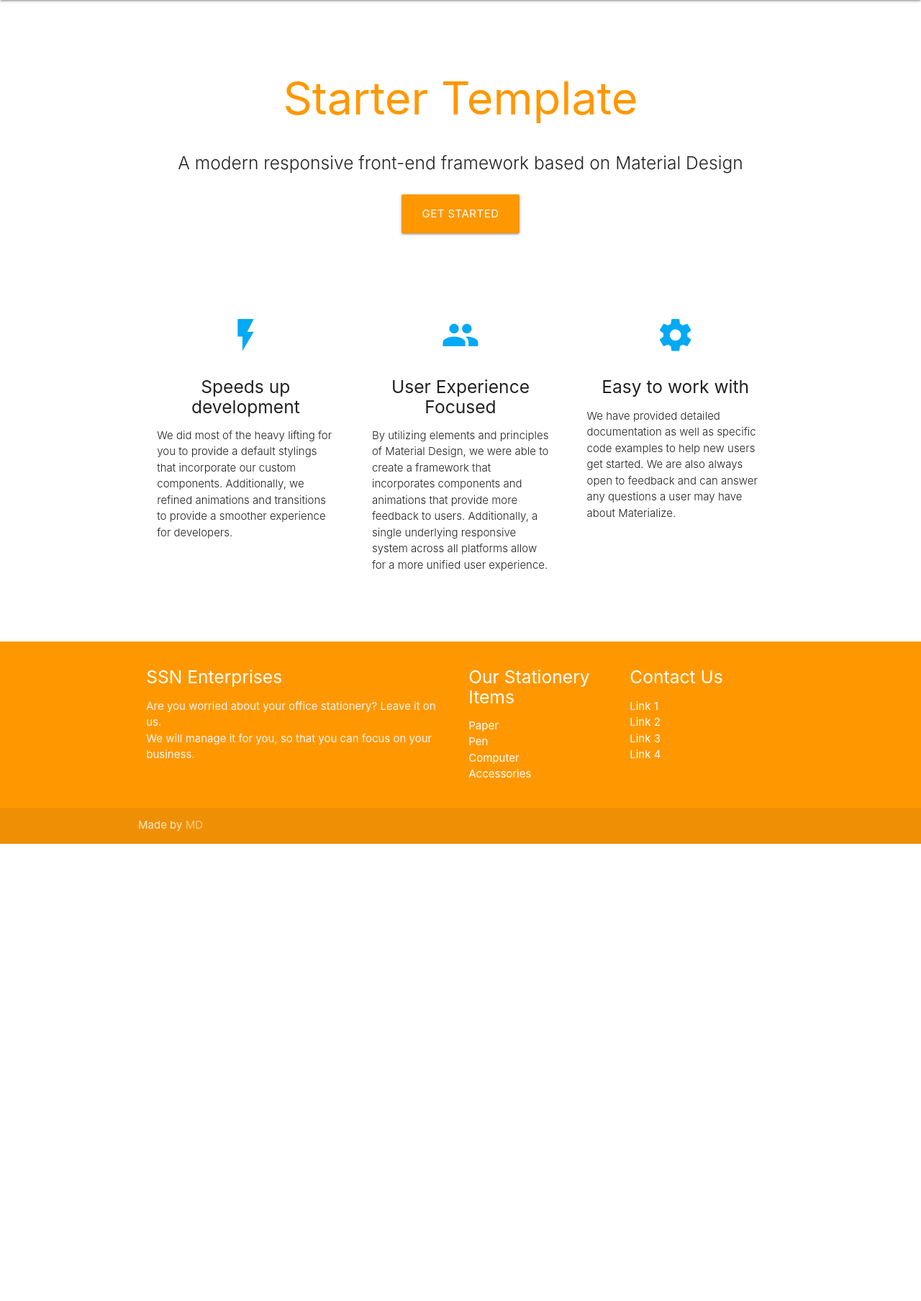
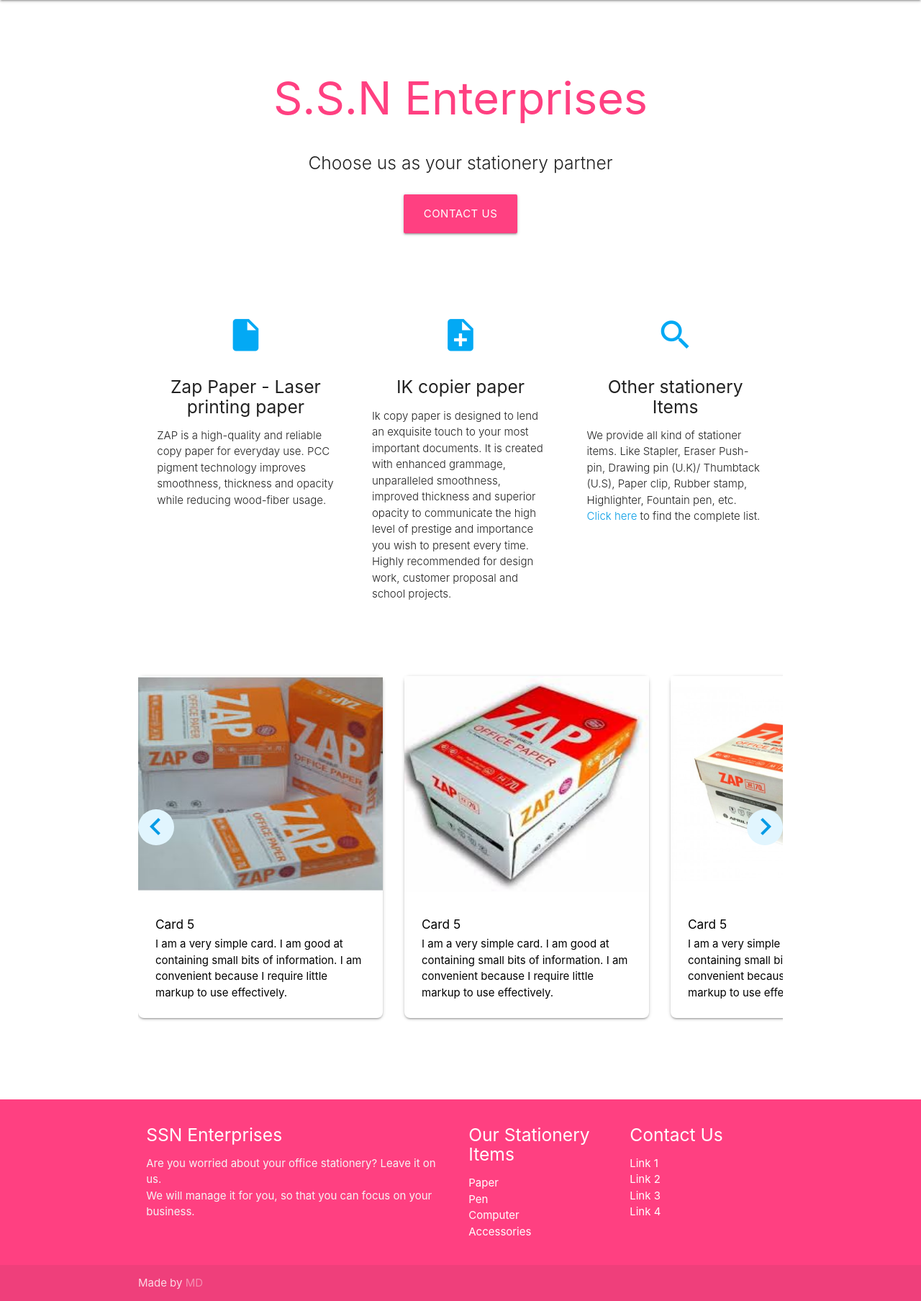
Before and after one commit to mauaadatta/ssn-enterprises.com, a PHP site: page / in a window 1280 px wide. Shown: the part 64-1871 px from the top of the page at 72% size. Before the commit the page ends 1236 px from the top, so only its background shows below. Run offline with PHP 8.4, Linux system fonts and the light colour scheme; some libraries are stand-ins or nearby versions.

Commit message:
Added cards, content and changed styles

```diff
--- a/_config.yml
+++ /dev/null
@@ -1 +0,0 @@
-theme: jekyll-theme-cayman
--- a/css/style.css
+++ b/css/style.css
@@ -10,3 +10,83 @@
 .leckerli-one {
   font-family: "Leckerli One", cursive;
 }
+.carousel {
+  height: 550px !important;
+}
+.carousel .carousel-item {
+  width: 340px !important;
+}
+
+.card {
+  border-radius: 8px;
+  position: relative !important;
+  /* right: 20px !important; */
+}
+.card .card-image img {
+  height: 300px;
+}
+
+.item img {
+  width: 100%;
+}
+.middle-indicator {
+  position: absolute;
+  top: 35%;
+}
+.middle-indicator-text {
+  font-size: 3.2rem;
+}
+a.middle-indicator-text {
+  color: white !important;
+}
+.content-indicator {
+  width: 50px;
+  height: 50px;
+  background: none;
+  -moz-border-radius: 50px;
+  -webkit-border-radius: 50px;
+  border-radius: 50px;
+}
+.indicators {
+  visibility: hidden;
+}
+
+/* label color */
+.input-field label {
+  color: #29b6f6;
+}
+/* label focus color */
+.input-field input[type="text"]:focus + label,
+.input-field input[type="email"]:focus + label,
+.input-field textarea:focus + label {
+  color: #29b6f6 !important;
+}
+/* label underline focus color */
+.input-field input[type="text"]:focus,
+.input-field input[type="email"]:focus,
+.input-field textarea:focus {
+  border-bottom: 1px solid #29b6f6 !important;
+  box-shadow: 0 1px 0 0 #29b6f6 !important;
+}
+/* valid color */
+.input-field input[type="text"].valid,
+.input-field input[type="email"].valid,
+.input-field textarea.valid {
+  border-bottom: 1px solid #29b6f6 !important;
+  box-shadow: 0 1px 0 0 #29b6f6 !important;
+}
+/* invalid color */
+.input-field input[type="text"].invalid,
+.input-field input[type="email"].invalid,
+.input-field textarea.invalid {
+  border-bottom: 1px solid #ef5350 !important;
+  box-shadow: 0 1px 0 0 #ef5350 !important;
+}
+/* icon prefix focus color */
+.input-field .prefix {
+  color: #29b6f6 !important;
+}
+
+.modal.bottom-sheet {
+  max-height: 50%;
+}
--- a/index.html
+++ b/index.html
@@ -4,7 +4,7 @@
 <head>
   <meta http-equiv="Content-Type" content="text/html; charset=UTF-8" />
   <meta name="viewport" content="width=device-width, initial-scale=1, maximum-scale=1.0" />
-  <title>Starter Template - Materialize</title>
+  <title>S.S.N Enterprises</title>
 
   <!-- CSS  -->
   <link href="https://fonts.googleapis.com/icon?family=Material+Icons" rel="stylesheet">
@@ -37,64 +37,209 @@
   <div class="section no-pad-bot" id="index-banner">
     <div class="container">
       <br><br>
-      <h1 class="header center orange-text">Starter Template</h1>
+      <h1 class="header center pink-text text-accent-2">S.S.N Enterprises</h1>
       <div class="row center">
-        <h5 class="header col s12 light">A modern responsive front-end framework based on Material Design</h5>
+        <h5 class="header col s12 light"> Choose us as your stationery partner</h5>
       </div>
       <div class="row center">
-        <a href="http://materializecss.com/getting-started.html" id="download-button"
-          class="btn-large waves-effect waves-light orange">Get Started</a>
+        <a href="#modal1" id="download-button"
+          class="btn-large waves-effect waves-light pink accent-2 modal-trigger">Contact Us</a>
       </div>
       <br><br>
+      <div id="modal1" class="modal bottom-sheet">
+        <div class="modal-content">
+          <h5 class="pink-text text-accent-2">Contact Us</h5>
+          <form class="col s12" method="POST" action="mail.php">
+            <div class="row">
+              <div class="input-field col s6">
+                <i class="material-icons prefix">account_circle</i>
+                <input id="name" name="name" type="text" class="validate">
+                <span class="helper-text" data-error="Please enter your name"></span>
+                <label for="name">Name</label>
+              </div>
+              <div class="input-field col s6">
+                <i class="material-icons prefix">email</i>
+                <input id="email" name="email" type="email" class="validate">
+                <label for="email">Email</label>
+                <span class="helper-text" data-error="Please enter your email address"></span>
+              </div>
+            </div>
+            <div class="row">
+              <div class="input-field col s12">
+                <i class="material-icons prefix">mode_edit</i>
+                <textarea class="materialize-textarea validate" id="queries" name="queries"></textarea>
+                <label for="queries">Queries</label>
+                <span class="helper-text" data-error="Please add your queries"></span>
+              </div>
+              <div class="modal-footer">
+                <a class="btn-small waves-effect waves-light pink accent-2" id="submit" name="submit" type="submit"
+                  value="Submit">Submit</a>
+                <a href="/" class="modal-close waves-effect waves-light red lighten-1 btn-small">Cancel</a>
+              </div>
+            </div>
 
+          </form>
+        </div>
+
+      </div>
     </div>
   </div>
 
 
   <div class="container">
     <div class="section">
-
       <!--   Icon Section   -->
       <div class="row">
+
         <div class="col s12 m4">
           <div class="icon-block">
-            <h2 class="center light-blue-text"><i class="material-icons">flash_on</i></h2>
-            <h5 class="center">Speeds up development</h5>
+            <h2 class="center light-blue-text"><i class="material-icons">insert_drive_file</i></h2>
+            <h5 class="center">Zap Paper - Laser printing paper</h5>
 
-            <p class="light">We did most of the heavy lifting for you to provide a default stylings that incorporate our
-              custom components. Additionally, we refined animations and transitions to provide a smoother experience
-              for developers.</p>
+            <p class="light">ZAP is a high-quality and reliable copy paper for everyday use. PCC pigment technology
+              improves smoothness, thickness and opacity while reducing wood-fiber usage.</p>
           </div>
         </div>
 
         <div class="col s12 m4">
           <div class="icon-block">
-            <h2 class="center light-blue-text"><i class="material-icons">group</i></h2>
-            <h5 class="center">User Experience Focused</h5>
+            <h2 class="center light-blue-text"><i class="material-icons">note_add</i></h2>
+            <h5 class="center">IK copier paper</h5>
 
-            <p class="light">By utilizing elements and principles of Material Design, we were able to create a framework
-              that incorporates components and animations that provide more feedback to users. Additionally, a single
-              underlying responsive system across all platforms allow for a more unified user experience.</p>
+            <p class="light">Ik copy paper is designed to lend an exquisite touch to your most important documents.
+              It is created with enhanced grammage, unparalleled smoothness, improved thickness and superior opacity to
+              communicate the high level of prestige and importance you wish to present every time. Highly recommended
+              for design work, customer proposal and school projects.
+            </p>
           </div>
         </div>
 
         <div class="col s12 m4">
           <div class="icon-block">
-            <h2 class="center light-blue-text"><i class="material-icons">settings</i></h2>
-            <h5 class="center">Easy to work with</h5>
+            <h2 class="center light-blue-text"><i class="material-icons">search</i></h2>
+            <h5 class="center">Other stationery Items</h5>
 
-            <p class="light">We have provided detailed documentation as well as specific code examples to help new users
-              get started. We are also always open to feedback and can answer any questions a user may have about
-              Materialize.</p>
+            <p class="light">We provide all kind of stationer items. Like Stapler, Eraser
+              Push-pin, Drawing pin (U.K)/ Thumbtack (U.S), Paper clip, Rubber stamp, Highlighter, Fountain pen, etc.
+              <a>Click here </a>to find the complete list.
+            </p>
           </div>
         </div>
       </div>
 
     </div>
     <br><br>
+    <section>
+      <div class="carousel carousel-slider" data-indicators="true">
+        <div class="carousel-fixed-item center middle-indicator">
+          <div class="left">
+            <a class="movePrevCarousel waves-effect waves-light content-indicator text-light-blue light-blue lighten-5"><i
+                class="material-icons left  middle-indicator-text">chevron_left</i></a>
+          </div>
+
+          <div class="right">
+            <a
+              class=" moveNextCarousel  waves-effect waves-light content-indicator text-light-blue light-blue lighten-5"><i
+                class="material-icons right middle-indicator-text">chevron_right</i></a>
+          </div>
+        </div>
+        <a class="carousel-item black-text" href="#one">
+          <div class="card">
+            <div class="card-image">
+              <img src="images/zap-paper/B1140547141.jpg">
+            </div>
+            <div class="card-content">
+              <h6>Card 5</h6>
+              <p>I am a very simple card. I am good at containing small bits of information.
+                I am convenient because I require little markup to use effectively.</p>
+            </div>
+          </div>
+        </a>
+        <a class="carousel-item black-text" href="#two">
+          <div class="card">
+            <div class="card-image">
+              <img src="images/zap-paper/images.jpg">
+            </div>
+            <div class="card-content">
+              <h6>Card 5</h6>
+              <p>I am a very simple card. I am good at containing small bits of information.
+                I am convenient because I require little markup to use effectively.</p>
+            </div>
+          </div>
+        </a>
+        <a class="carousel-item black-text" href="#three">
+          <div class="card">
+            <div class="card-image">
+              <img src="images/zap-paper/U2cc41fa23cea4ac684d67ba9a3792d336.jpg">
+            </div>
+            <div class="card-content">
+              <h6>Card 5</h6>
+              <p>I am a very simple card. I am good at containing small bits of information.
+                I am convenient because I require little markup to use effectively.</p>
+            </div>
+          </div>
+        </a>
+
+        <a class="carousel-item black-text" href="#four">
+          <div class="card">
+            <div class="card-image">
+              <img src="images/zap-paper/zap-70-gsm-a4-copy-paper-11-69-inch-x-8-26-inch-1541409064-4433370.png">
+            </div>
+            <div class="card-content">
+              <h6>Card 5</h6>
+              <p>I am a very simple card. I am good at containing small bits of information.
+                I am convenient because I require little markup to use effectively.</p>
+            </div>
+          </div>
+        </a>
+
+        <a class="carousel-item black-text" href="#five">
+          <div class="card">
+            <div class="card-image">
+              <img src="images/zap-paper/zap-a4-copier-paper-500x500.jpg">
+            </div>
+            <div class="card-content">
+              <h6>Card 5</h6>
+              <p>I am a very simple card. I am good at containing small bits of information.
+                I am convenient because I require little markup to use effectively.</p>
+            </div>
+          </div>
+        </a>
+        <a class="carousel-item black-text" href="#six">
+          <div class="card">
+            <div class="card-image">
+              <img src="images/zap-paper/zap-a4-size-xerox-paper2-500x500.jpg">
+            </div>
+            <div class="card-content">
+              <h6>Card 5</h6>
+              <p>I am a very simple card. I am good at containing small bits of information.
+                I am convenient because I require little markup to use effectively.</p>
+            </div>
+          </div>
+        </a>
+        <a class="carousel-item black-text" href="#seven">
+          <div class="card">
+            <div class="card-image">
+              <img src="images/zap-paper/zap-hero.png">
+            </div>
+            <div class="card-content">
+              <h6>Card 5</h6>
+              <p>I am a very simple card. I am good at containing small bits of information.
+                I am convenient because I require little markup to use effectively.</p>
+            </div>
+          </div>
+        </a>
+
+
+
+
+      </div>
+    </section>
+    <br><br>
   </div>
 
-  <footer class="page-footer orange">
+
+  <footer class="page-footer pink accent-2">
     <div class="container">
       <div class="row">
         <div class="col l6 s12">
@@ -127,7 +272,7 @@
     </div>
     <div class="footer-copyright">
       <div class="container">
-        Made by <a class="orange-text text-lighten-3">MD</a>
+        Made by <a class="pink-text text-lighten-3">MD</a>
       </div>
     </div>
   </footer>
@@ -137,6 +282,31 @@
   <script src="https://code.jquery.com/jquery-2.1.1.min.js"></script>
   <script src="js/materialize.js"></script>
   <script src="js/init.js"></script>
+  <script>
+    $(document).ready(function () {
+      $('.carousel.carousel-slider').carousel({
+        fullWidth: true,
+        numVisible: 2,
+        indicators: false,
+        padding: 60
+      });
+      $('.modal').modal();
+    });
+    // move next carousel
+    $('.moveNextCarousel').click(function (e) {
+      e.preventDefault();
+      e.stopPropagation();
+      $('.carousel').carousel('next');
+    });
+
+    // move prev carousel
+    $('.movePrevCarousel').click(function (e) {
+      e.preventDefault();
+      e.stopPropagation();
+      $('.carousel').carousel('prev');
+    });
+  </script>
+
 
 </body>
 
```
Also changed, not shown: mail.php (added, +10 -0 lines), README.md, images/zap-paper/B1140547141.jpg (added), images/zap-paper/U2cc41fa23cea4ac684d67ba9a3792d336.jpg (added), images/zap-paper/images.jpg (added), images/zap-paper/zap-70-gsm-a4-copy-paper-11-69-inch-x-8-26-inch-1541409064-4433370.png (added), images/zap-paper/zap-a4-copier-paper-500x500.jpg (added), images/zap-paper/zap-a4-size-xerox-paper2-500x500.jpg (added), images/zap-paper/zap-hero.png (added), 3 other files.
